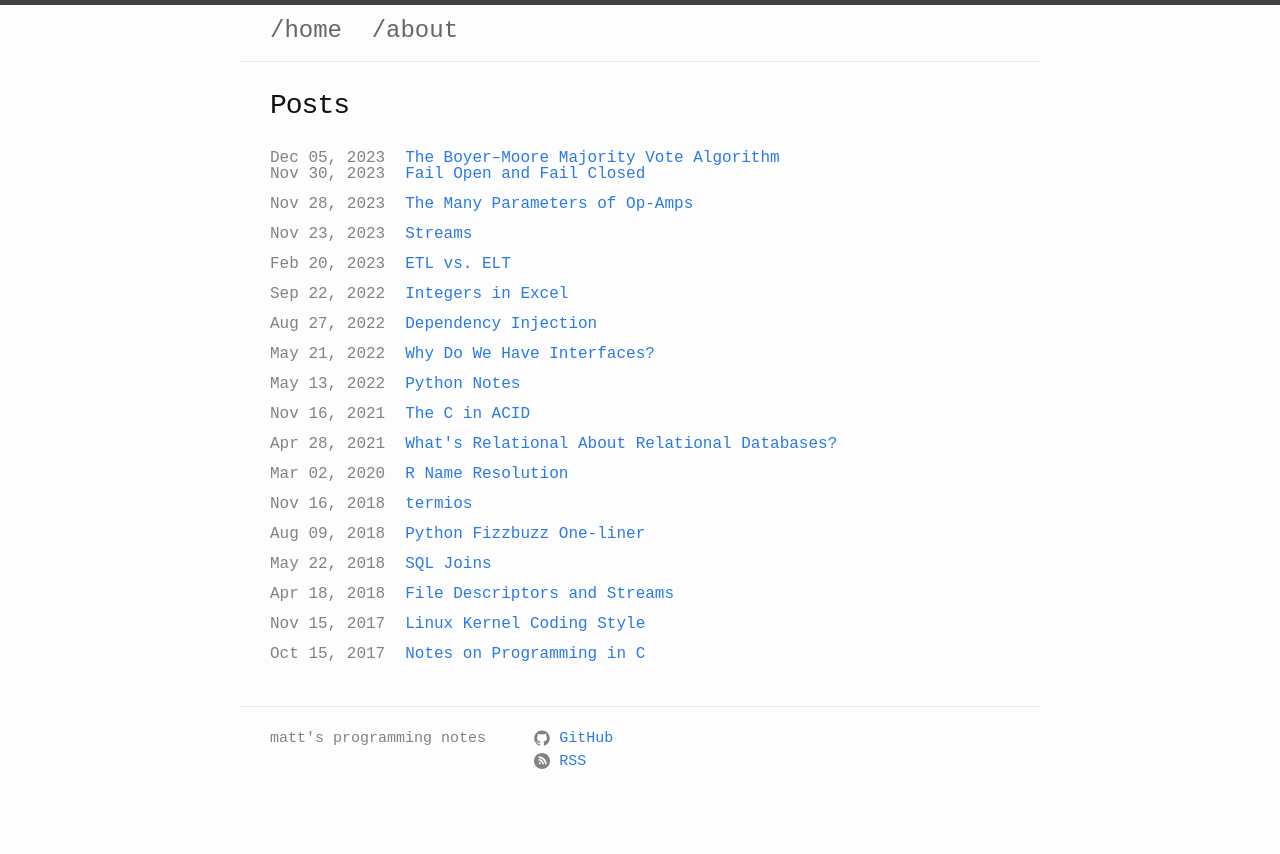
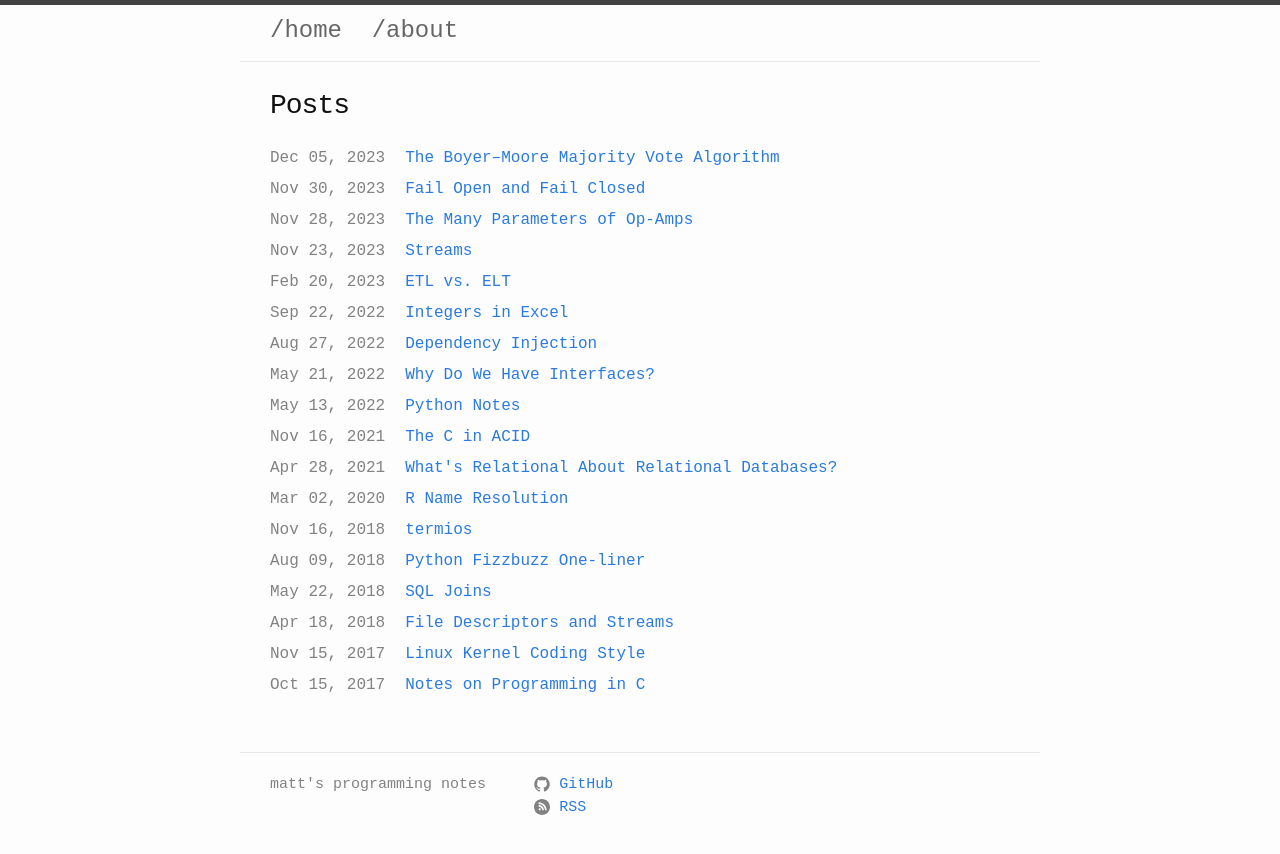
Before and after one commit to mattsteadman/mattsteadman.github.io, a Jekyll site: the page built from index.html, in a window 1280 px wide. Shown: the top 854 px of the page. Built offline with Jekyll 4.4.1, drawn with Linux system fonts in a browser that asks for light colours.

Commit message:
Revert Sass @use migration
The @use module system doesn't support cross-file placeholder
selectors. Reverting to @import which still works.

Co-Authored-By: Claude Opus 4.5 <noreply@anthropic.com>

```diff
--- a/_sass/_base.scss
+++ b/_sass/_base.scss
@@ -1,5 +1,3 @@
-@use "variables" as *;
-
 /**
  * Reset some basic elements
  */
@@ -32,8 +30,9 @@ body {
  */
 h1, h2, h3, h4, h5, h6,
 p, blockquote, pre,
-ul, ol, dl, figure {
-    @extend %vertical-rhythm;
+ul, ol, dl, figure,
+%vertical-rhythm {
+    margin-bottom: $spacing-unit / 2;
 }
 
 
@@ -94,7 +93,7 @@ a {
     text-decoration: none;
 
     &:visited {
-        color: $brand-color-dark;
+        color: darken($brand-color, 15%);
     }
 
     &:hover {
@@ -110,7 +109,7 @@ a {
 blockquote {
     color: $grey-color;
     border-left: 4px solid $grey-color-light;
-    padding-left: $half-spacing;
+    padding-left: $spacing-unit / 2;
     font-size: 18px;
     letter-spacing: -1px;
     font-style: italic;
@@ -154,7 +153,8 @@ pre {
  * Wrapper
  */
 .wrapper {
-    max-width: calc(#{$content-width} - (#{$spacing-unit} * 2));
+    max-width: -webkit-calc(#{$content-width} - (#{$spacing-unit} * 2));
+    max-width:         calc(#{$content-width} - (#{$spacing-unit} * 2));
     margin-right: auto;
     margin-left: auto;
     padding-right: $spacing-unit;
@@ -162,9 +162,10 @@ pre {
     @extend %clearfix;
 
     @include media-query($on-laptop) {
-        max-width: calc(#{$content-width} - (#{$spacing-unit}));
-        padding-right: $half-spacing;
-        padding-left: $half-spacing;
+        max-width: -webkit-calc(#{$content-width} - (#{$spacing-unit}));
+        max-width:         calc(#{$content-width} - (#{$spacing-unit}));
+        padding-right: $spacing-unit / 2;
+        padding-left: $spacing-unit / 2;
     }
 }
 
@@ -173,6 +174,14 @@ pre {
 /**
  * Clearfix
  */
+%clearfix {
+
+    &:after {
+        content: "";
+        display: table;
+        clear: both;
+    }
+}
 
 
 
--- a/_sass/_layout.scss
+++ b/_sass/_layout.scss
@@ -1,5 +1,3 @@
-@use "variables" as *;
-
 $font-stack: inconsolata, monospace;
 
 /**
@@ -103,7 +101,7 @@ $font-stack: inconsolata, monospace;
 
 .footer-heading {
     font-size: 18px;
-    margin-bottom: $half-spacing;
+    margin-bottom: $spacing-unit / 2;
 }
 
 .contact-list,
@@ -120,43 +118,49 @@ $font-stack: inconsolata, monospace;
     padding-top: 1.4em;
     font-size: 15px;
     color: $grey-color;
-    margin-left: -$half-spacing;
+    margin-left: -$spacing-unit / 2;
     @extend %clearfix;
 }
 
 .footer-col {
     float: left;
-    margin-bottom: $half-spacing;
-    padding-left: $half-spacing;
+    margin-bottom: $spacing-unit / 2;
+    padding-left: $spacing-unit / 2;
 }
 
 .footer-col-1 {
-    width: calc(35% - (#{$spacing-unit} / 2));
+    width: -webkit-calc(35% - (#{$spacing-unit} / 2));
+    width:         calc(35% - (#{$spacing-unit} / 2));
 }
 
 .footer-col-2 {
-    width: calc(20% - (#{$spacing-unit} / 2));
+    width: -webkit-calc(20% - (#{$spacing-unit} / 2));
+    width:         calc(20% - (#{$spacing-unit} / 2));
 }
 
 .footer-col-3 {
-    width: calc(45% - (#{$spacing-unit} / 2));
+    width: -webkit-calc(45% - (#{$spacing-unit} / 2));
+    width:         calc(45% - (#{$spacing-unit} / 2));
 }
 
 @include media-query($on-laptop) {
     .footer-col-1,
     .footer-col-2 {
-        width: calc(50% - (#{$spacing-unit} / 2));
+        width: -webkit-calc(50% - (#{$spacing-unit} / 2));
+        width:         calc(50% - (#{$spacing-unit} / 2));
     }
 
     .footer-col-3 {
-        width: calc(100% - (#{$spacing-unit} / 2));
+        width: -webkit-calc(100% - (#{$spacing-unit} / 2));
+        width:         calc(100% - (#{$spacing-unit} / 2));
     }
 }
 
 @include media-query($on-palm) {
     .footer-col {
         float: none;
-        width: calc(100% - (#{$spacing-unit} / 2));
+        width: -webkit-calc(100% - (#{$spacing-unit} / 2));
+        width:         calc(100% - (#{$spacing-unit} / 2));
     }
 }
 
--- a/_sass/_syntax-highlighting.scss
+++ b/_sass/_syntax-highlighting.scss
@@ -1,5 +1,3 @@
-@use "variables" as *;
-
 /**
  * Syntax highlighting styles
  */
--- a/_sass/_variables.scss
+++ /dev/null
@@ -1,46 +0,0 @@
-@use "sass:math";
-@use "sass:color";
-
-// Our variables
-$base-font-family: serif;
-$base-font-size:   16px;
-$small-font-size:  $base-font-size * 0.875;
-$base-line-height: 1.5;
-
-$spacing-unit:     30px;
-$half-spacing:     math.div($spacing-unit, 2);
-
-$text-color:       #111;
-$background-color: #fdfdfd;
-$brand-color:      #2a7ae2;
-$brand-color-dark: color.adjust($brand-color, $lightness: -15%);
-
-$grey-color:       #828282;
-$grey-color-light: color.adjust($grey-color, $lightness: 40%);
-$grey-color-dark:  color.adjust($grey-color, $lightness: -25%);
-
-// Width of the content area
-$content-width:    800px;
-
-$on-palm:          600px;
-$on-laptop:        800px;
-
-// Media query mixin
-@mixin media-query($device) {
-    @media screen and (max-width: $device) {
-        @content;
-    }
-}
-
-// Shared placeholder selectors
-%vertical-rhythm {
-    margin-bottom: $half-spacing;
-}
-
-%clearfix {
-    &:after {
-        content: "";
-        display: table;
-        clear: both;
-    }
-}
--- a/css/main.scss
+++ b/css/main.scss
@@ -3,7 +3,50 @@
 ---
 @charset "utf-8";
 
-@use "variables" as *;
-@use "base";
-@use "layout";
-@use "syntax-highlighting";
+
+
+// Our variables
+$base-font-family: serif;
+$base-font-size:   16px;
+$small-font-size:  $base-font-size * 0.875;
+$base-line-height: 1.5;
+
+$spacing-unit:     30px;
+
+$text-color:       #111;
+$background-color: #fdfdfd;
+$brand-color:      #2a7ae2;
+
+$grey-color:       #828282;
+$grey-color-light: lighten($grey-color, 40%);
+$grey-color-dark:  darken($grey-color, 25%);
+
+// Width of the content area
+$content-width:    800px;
+
+$on-palm:          600px;
+$on-laptop:        800px;
+
+
+
+// Using media queries with like this:
+// @include media-query($on-palm) {
+//     .wrapper {
+//         padding-right: $spacing-unit / 2;
+//         padding-left: $spacing-unit / 2;
+//     }
+// }
+@mixin media-query($device) {
+    @media screen and (max-width: $device) {
+        @content;
+    }
+}
+
+
+
+// Import partials from `sass_dir` (defaults to `_sass`)
+@import
+        "base",
+        "layout",
+        "syntax-highlighting"
+;
```
